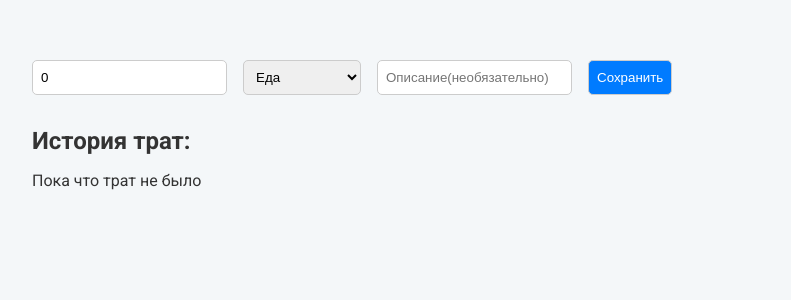
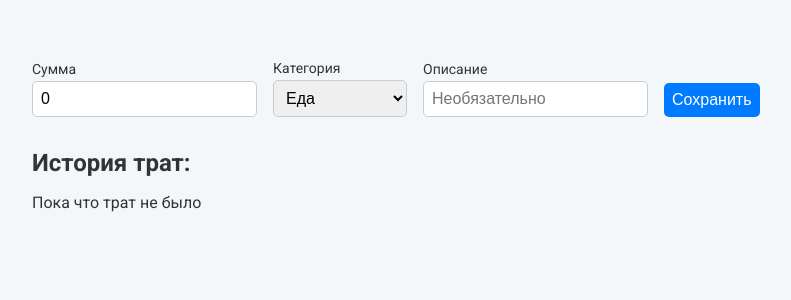
Before and after one commit to D1flector/Expense-Tracker, a React (Vite) app: page / in a window 1280 px wide. Shown: the top 300 px of the page, without its empty margins (328-1119 px from the left). Built offline with nearby package versions, Linux system fonts and the light colour scheme.

Commit message:
feat: добавлены заголовки к столбцам

```diff
--- a/src/components/ExpenseForm.tsx
+++ b/src/components/ExpenseForm.tsx
@@ -1,13 +1,12 @@
 import { useState, type FormEvent } from "react";
 import useExpenseStore from "../store/useExpenseStore";
 import type { Category } from "../types";
-import '../styles/ExpenseForm.scss'
+import '../styles/ExpenseForm.scss';
 
 const ExpenseForm = () => {
-
   const [amount, setAmount] = useState(0);
   const [category, setCategory] = useState<Category>('Еда');
-  const [description, setDescription] = useState('')
+  const [description, setDescription] = useState('');
   const addExpense = useExpenseStore(state => state.addExpense);
 
   const categories: Category[] = ['Еда', 'Транспорт', 'Развлечения', 'Связь', 'Жилье'];
@@ -16,39 +15,52 @@ const ExpenseForm = () => {
     e.preventDefault();
 
     if (amount <= 0) {
-      alert('Сумма должна быть больше 0')
+      alert('Сумма должна быть больше 0');
       return;
     }
 
-    addExpense({category, amount, description});
+    addExpense({ category, amount, description });
 
     setAmount(0);
-    setCategory('Еда')
-    setDescription('')
+    setCategory('Еда');
+    setDescription('');
   }
 
   return (
     <>
       <form onSubmit={handleSubmit}>
-        <input type="number"
-        placeholder="Введите сумму траты"
+        <div className="form-control">
+          <label htmlFor="amount">Сумма</label>
+          <input
+            type="number"
             value={amount}
-        onChange={(e) => setAmount(parseFloat(e.target.value) || 0 )}
+            onChange={(e) => setAmount(parseFloat(e.target.value) || 0)}
             onFocus={(e) => e.target.select()}
           />
+        </div>
+
+        <div className="form-control">
+          <label htmlFor="category">Категория</label>
           <select
             value={category}
             onChange={(e) => setCategory(e.target.value as Category)}
           >
-          {categories.map( (category) => (
+            {categories.map((category) => (
               <option key={category} value={category}>{category}</option>
             ))}
           </select>
-        <input type="text"
-        placeholder="Описание(необязательно)"
+        </div>
+
+        <div className="form-control">
+          <label htmlFor="description">Описание</label>
+          <input
+            type="text"
+            placeholder="Необязательно"
             value={description}
             onChange={(e) => setDescription(e.target.value)}
           />
+        </div>
+
         <button type="submit">Сохранить</button>
       </form>
     </>
--- a/src/components/ExpenseList.tsx
+++ b/src/components/ExpenseList.tsx
@@ -12,6 +12,13 @@ return (
       {expenses.length === 0
         ? (<p>Пока что трат не было</p>)
         : (
+          <>
+            <div className="expense-list-header">
+              <p>Категория</p>
+              <p>Сумма</p>
+              <p>Описание</p>
+              <p>Действие</p>
+            </div>
             <ul>
               {expenses.map((expense) => (
                 <li key={expense.id}>
@@ -22,11 +29,11 @@ return (
                 </li>
               ))}
             </ul>
+          </>
         )
       }
     </>
   )
-
 }
 
 export default ExpenseList;
--- a/src/styles/ExpenseForm.scss
+++ b/src/styles/ExpenseForm.scss
@@ -1,18 +1,32 @@
 form {
   display: flex;
+  align-items: flex-end;
   gap: 1rem;
   margin-bottom: 2rem;
+
+  .form-control {
+    display: flex;
+    flex-direction: column;
+  }
+
+  label {
+    margin-bottom: 0.25rem;
+    font-size: 0.875rem;
+    color: #333;
+  }
 
   input, select, button {
     padding: 0.5rem;
     border-radius: 5px;
     border: 1px solid #ccc;
+    font-size: 1rem;
   }
 
   button {
     background-color: #007bff;
     color: white;
     cursor: pointer;
+    border: none;
 
     &:hover {
       background-color: #0056b3;
--- a/src/styles/ExpenseList.scss
+++ b/src/styles/ExpenseList.scss
@@ -32,3 +32,21 @@ ul {
     }
   }
 }
+
+.expense-list-header, ul li {
+  display: grid;
+  grid-template-columns: 1fr 1fr 2fr 1fr;
+  gap: 15px;
+  align-items: center;
+  padding: 10px;
+  border-bottom: 1px solid #ccc;
+}
+
+.expense-list-header {
+  font-weight: bold;
+}
+
+ul {
+  list-style-type: none;
+  padding: 0;
+}
```
Lines whose indentation alone changed are shown as unchanged.
